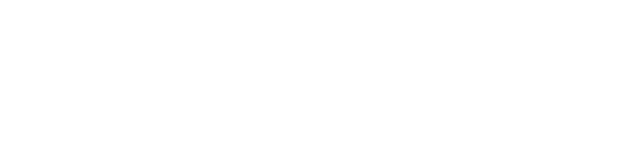
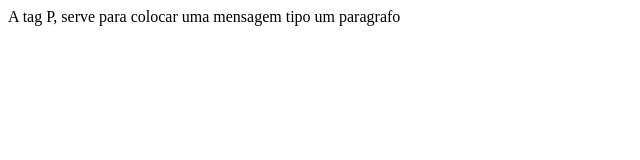
Before and after one commit to BrenoOlive/AulaSite, a plain HTML site: page index.html in a window 1280 px wide. Shown: the whole page, without its empty margins (0-640 px from the left). Drawn offline with Linux system fonts and the light colour scheme.

Commit message:
Acabei de fazer uma modificação

```diff
--- a/index.html
+++ b/index.html
@@ -2,6 +2,6 @@
 	<head></head>
 
 	<body>
-
+		<p>A tag P, serve para colocar uma mensagem tipo um paragrafo</p>
 	<body>
 </html>
```
